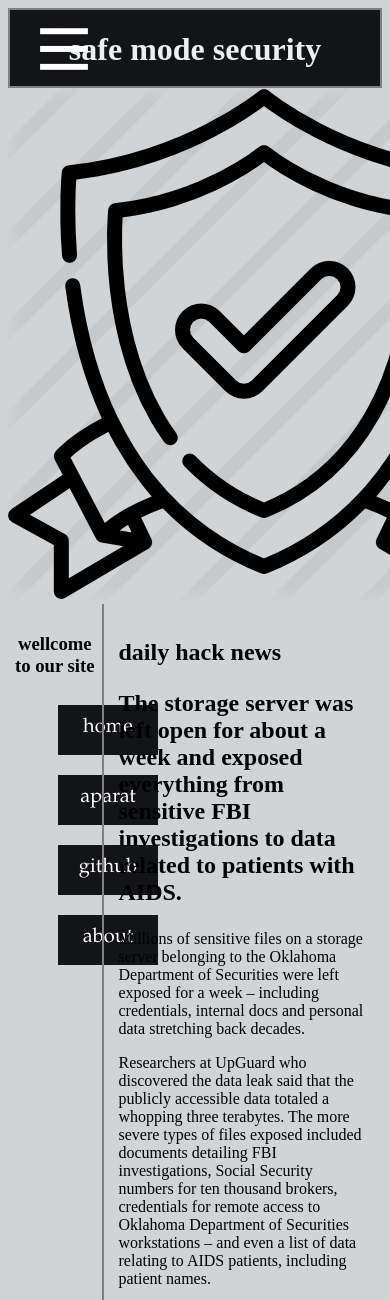
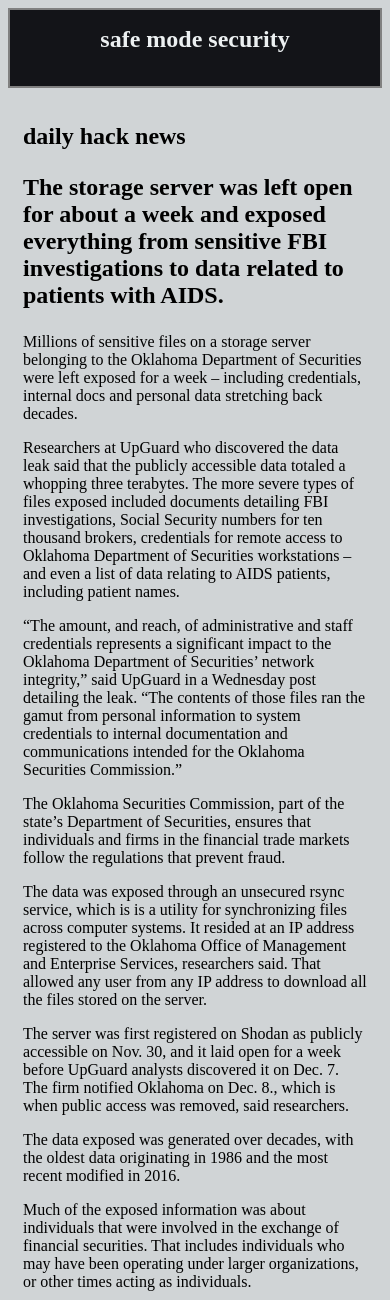
Before and after one commit to s3verus/mysite, a PHP site: page / in a window 390 px wide; the page is wider, and only the part inside the window is pictured. Shown: the top 1300 px of that part. Run offline with PHP 8.4, Linux system fonts and the light colour scheme.

Commit message:
add responsive to site...

```diff
--- a/css/style.css
+++ b/css/style.css
@@ -16,6 +16,68 @@
     position: absolute;
     top: 25px;
     left: 40px;
+}
+#logo{
+    opacity:0.35;
+    position: absolute;
+    top: 225px;
+    left: 540px;
+}
+
+@media only screen and (max-width: 1100px) {
+  #logo {
+    position: absolute;
+    left : 340px;
+  }
+}
+@media only screen and (max-width: 900px) {
+  #logo {
+    position: absolute;
+    left : 300px;
+  }
+}
+@media only screen and (max-width: 800px) {
+  #logo {
+      opacity: 0;
+  }
+  #h1{
+      font-size: 24px;
+  }
+  #ul{
+      padding: 0;
+  }
+  #ul li{
+      width: 95px;
+      height: 45px;
+  }
+  #aside{
+      width: 20%;
+  }
+  #article{
+      width: 80%;
+  }
+}
+@media only screen and (max-width: 600px) {
+  #ul li{
+      width: 85px;
+      height: 45px;
+  }
+  #aside h3{
+      opacity: 0;
+  }
+}
+@media only screen and (max-width: 500px) {
+    #menubar{
+        opacity: 0;
+    }
+    #aside{
+        opacity: 0;
+        width: 0%;
+    }
+    #article{
+        width: 100%;
+        border:0;
+    }
 }
 aside{
   width: 25%;
```
